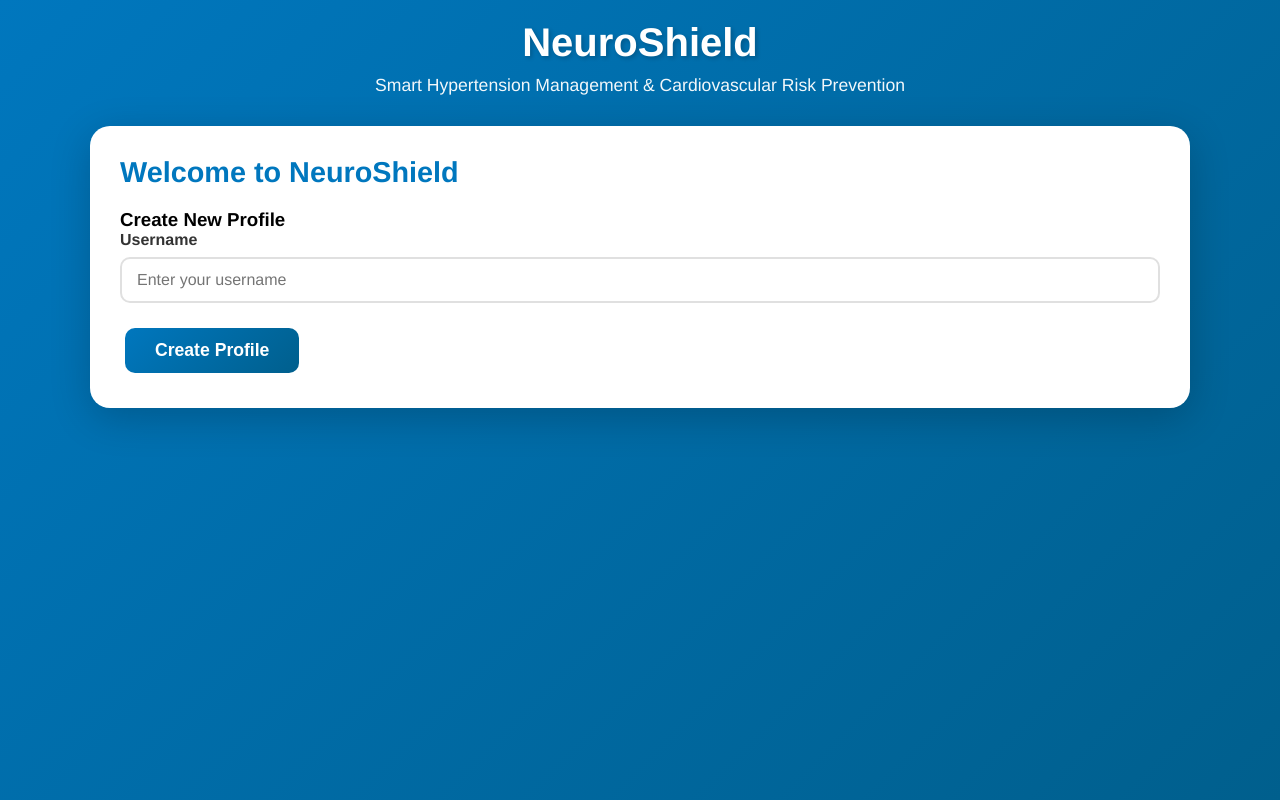
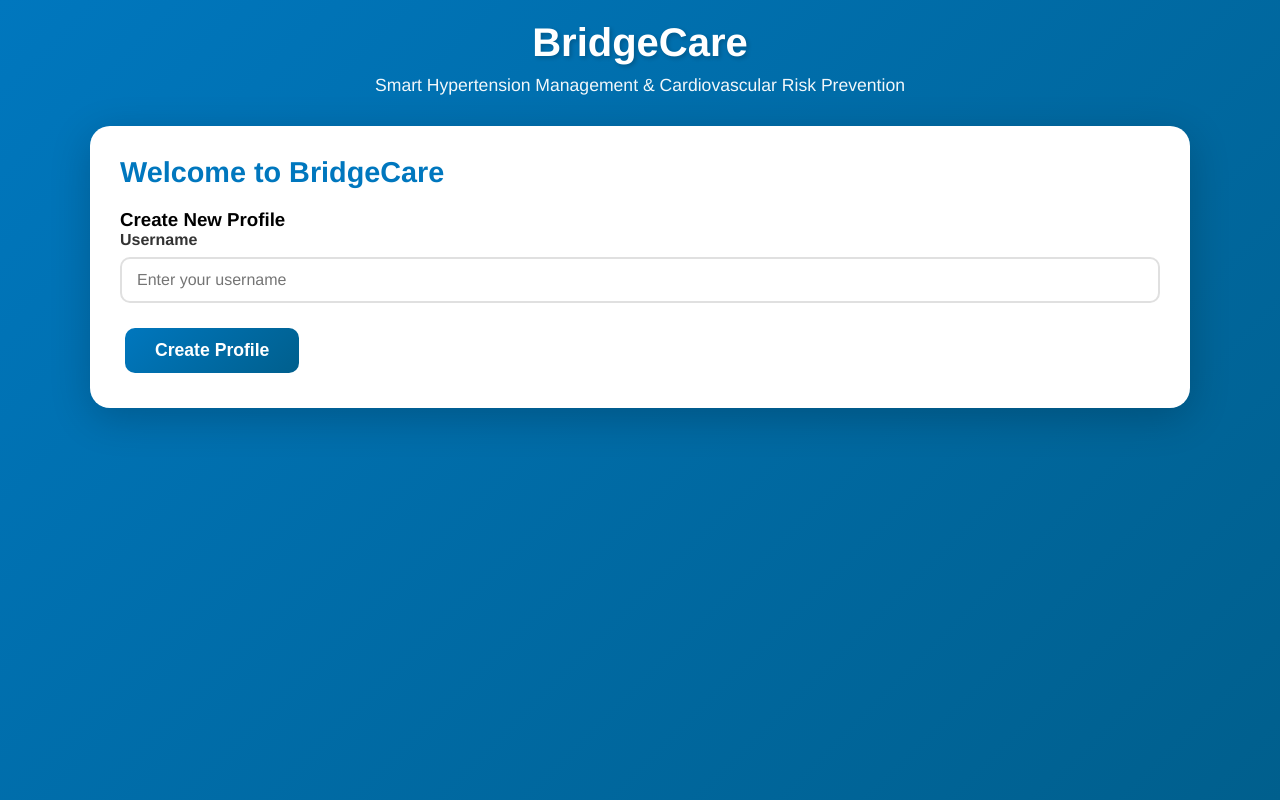
Before and after one commit to sugov2020-blip/neuroshield, a plain HTML site: page index.html in a window 1280 px wide. Drawn offline with nearby package versions, Linux system fonts and the light colour scheme.

Commit message:
Update index.html

```diff
--- a/index.html
+++ b/index.html
@@ -3,7 +3,7 @@
 <head>
   <meta charset="UTF-8">
   <meta name="viewport" content="width=device-width, initial-scale=1.0">
-  <title>NeuroShield - Smart Hypertension Management</title>
+  <title>BridgeCare - Smart Hypertension Management</title>
   <script src="https://cdnjs.cloudflare.com/ajax/libs/Chart.js/3.9.1/chart.min.js"></script>
   <style>
     * {
@@ -514,13 +514,13 @@
 <body>
   <div class="container">
     <div class="header">
-      <h1>NeuroShield</h1>
+      <h1>BridgeCare</h1>
       <p>Smart Hypertension Management & Cardiovascular Risk Prevention</p>
     </div>
 
     <!-- User Login/Selection -->
     <div class="card" id="userLogin">
-      <h2>Welcome to NeuroShield</h2>
+      <h2>Welcome to BridgeCare</h2>
 
       <div id="existingUsers" class="hidden">
         <h3>Select Your Profile</h3>
```
